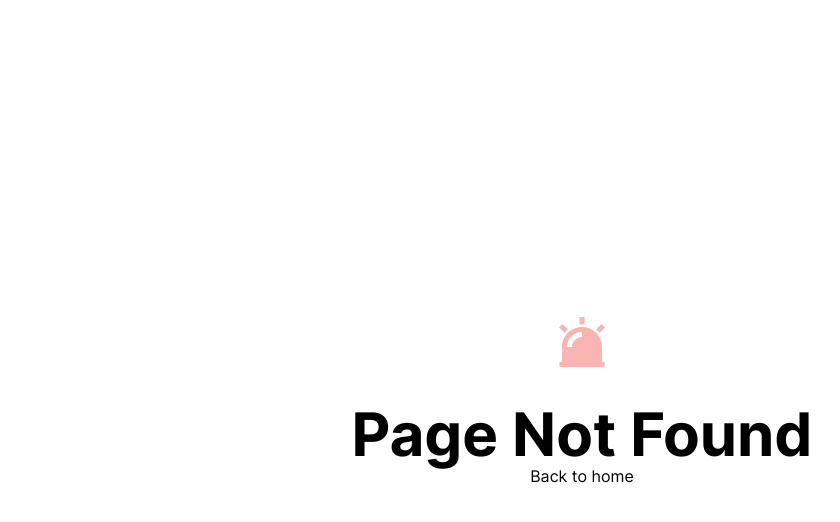
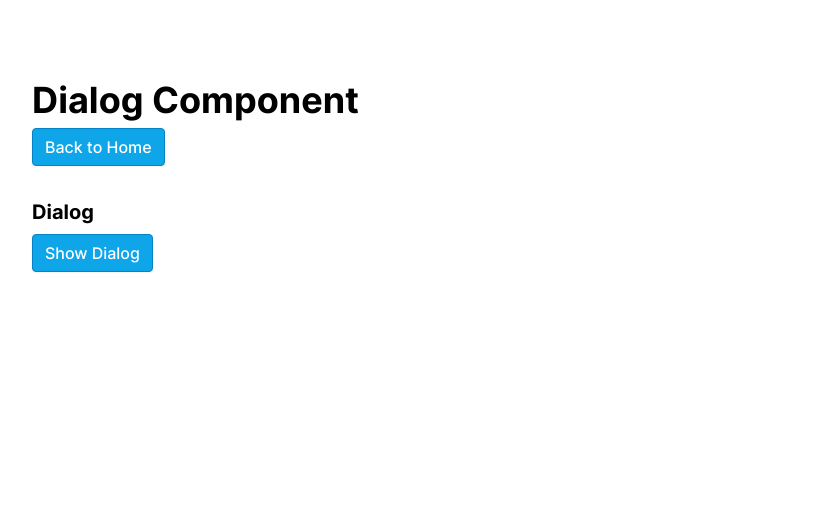
Before and after one commit to mithya-team/kasi-next-frontend, a Next.js app: page /components/dialog in a window 1280 px wide. Before the commit this address had no page. Shown: the top 522 px of the page, without its empty margins (58-898 px from the left). Built offline with nearby package versions, Linux system fonts and the light colour scheme.

Commit message:
add dialog component

```diff
--- /dev/null
+++ b/src/app/components/dialog/page.tsx
@@ -0,0 +1,58 @@
+'use client';
+
+import React, { useState } from 'react';
+
+import { cn } from '@/lib/utils';
+import { useColorMode } from '@/hooks/useColorMode';
+
+import Dialog from '@/components/Dialog';
+import HybridButton from '@/components/hybridButtons/HybridButton';
+import ButtonLink from '@/components/links/ButtonLink';
+import Typo from '@/components/typography/Typo';
+
+export default function ComponentDialogPage() {
+  const { mode } = useColorMode();
+
+  const [showDialog, setShowDialog] = useState(false);
+
+  return (
+    <main>
+      <section className={cn(mode === 'dark' ? 'bg-dark' : 'bg-white')}>
+        <div
+          className={cn(
+            'layout min-h-screen py-20',
+            mode === 'dark' ? 'text-white' : 'text-black',
+          )}
+        >
+          <Typo level='h1'>Dialog Component</Typo>
+          <ButtonLink className='mt-2' href='/'>
+            Back to Home
+          </ButtonLink>
+
+          <ol className='mt-8 space-y-6'>
+            <li className='space-y-2'>
+              <Typo level='h2' classes='text-lg md:text-xl'>
+                Dialog
+              </Typo>
+              <div className='mt-1 text-sm'>
+                <HybridButton onClick={() => setShowDialog(true)}>
+                  Show Dialog
+                </HybridButton>
+
+                <Dialog
+                  isOpen={showDialog}
+                  hasCloseBtn
+                  onClose={() => setShowDialog(false)}
+                >
+                  <div className='p-2'>
+                    <Typo>Sample dialog</Typo>
+                  </div>
+                </Dialog>
+              </div>
+            </li>
+          </ol>
+        </div>
+      </section>
+    </main>
+  );
+}
--- a/src/app/components/page.tsx
+++ b/src/app/components/page.tsx
@@ -35,7 +35,7 @@ export default function ComponentPage() {
         <div
           className={cn(
             'layout min-h-screen py-20',
-            mode === 'dark' ? 'text-white' : 'text-black'
+            mode === 'dark' ? 'text-white' : 'text-black',
           )}
         >
           {mode}
@@ -57,6 +57,12 @@ export default function ComponentPage() {
             <Button onClick={notify} variant='outline'>
               Notify!
             </Button>
+          </div>
+
+          <div className='mt-8 flex flex-wrap gap-2'>
+            <ButtonLink className='mt-2' href='/components/dialog'>
+              Dialog Playground
+            </ButtonLink>
           </div>
 
           <button onClick={notify}></button>
--- /dev/null
+++ b/src/components/Dialog.tsx
@@ -0,0 +1,71 @@
+import * as React from 'react';
+import { useRef, useState } from 'react';
+
+import { cn } from '@/lib/utils';
+
+interface DialogProps {
+  isOpen: boolean;
+  hasCloseBtn?: boolean;
+  onClose?: () => void;
+  children: React.ReactNode;
+  classes?: {
+    modal: string;
+  };
+}
+
+const Dialog: React.FC<DialogProps> = ({
+  isOpen,
+  hasCloseBtn = true,
+  onClose,
+  children,
+  classes,
+}) => {
+  const [isModalOpen, setModalOpen] = useState(isOpen);
+  const modalRef = useRef<HTMLDialogElement | null>(null);
+
+  const handleCloseModal = () => {
+    if (onClose) {
+      onClose();
+    }
+    setModalOpen(false);
+  };
+
+  const handleKeyDown = (event: React.KeyboardEvent<HTMLDialogElement>) => {
+    if (event.key === 'Escape') {
+      handleCloseModal();
+    }
+  };
+
+  React.useEffect(() => {
+    setModalOpen(isOpen);
+  }, [isOpen]);
+
+  React.useEffect(() => {
+    const modalElement = modalRef.current;
+
+    if (modalElement) {
+      if (isModalOpen) {
+        modalElement.showModal();
+      } else {
+        modalElement.close();
+      }
+    }
+  }, [isModalOpen]);
+
+  return (
+    <dialog
+      ref={modalRef}
+      onKeyDown={handleKeyDown}
+      className={cn('modal', classes?.modal)}
+    >
+      {hasCloseBtn && (
+        <button className='modal-close-btn' onClick={handleCloseModal}>
+          Close
+        </button>
+      )}
+      {children}
+    </dialog>
+  );
+};
+
+export default Dialog;
```
